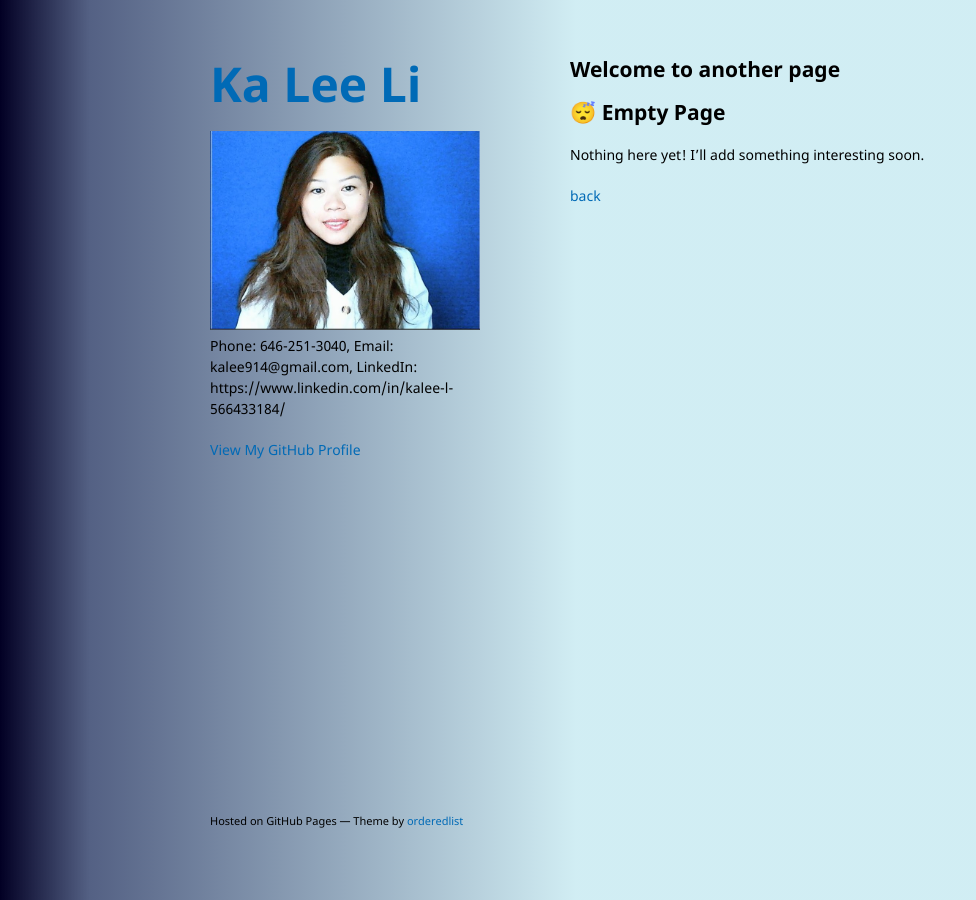
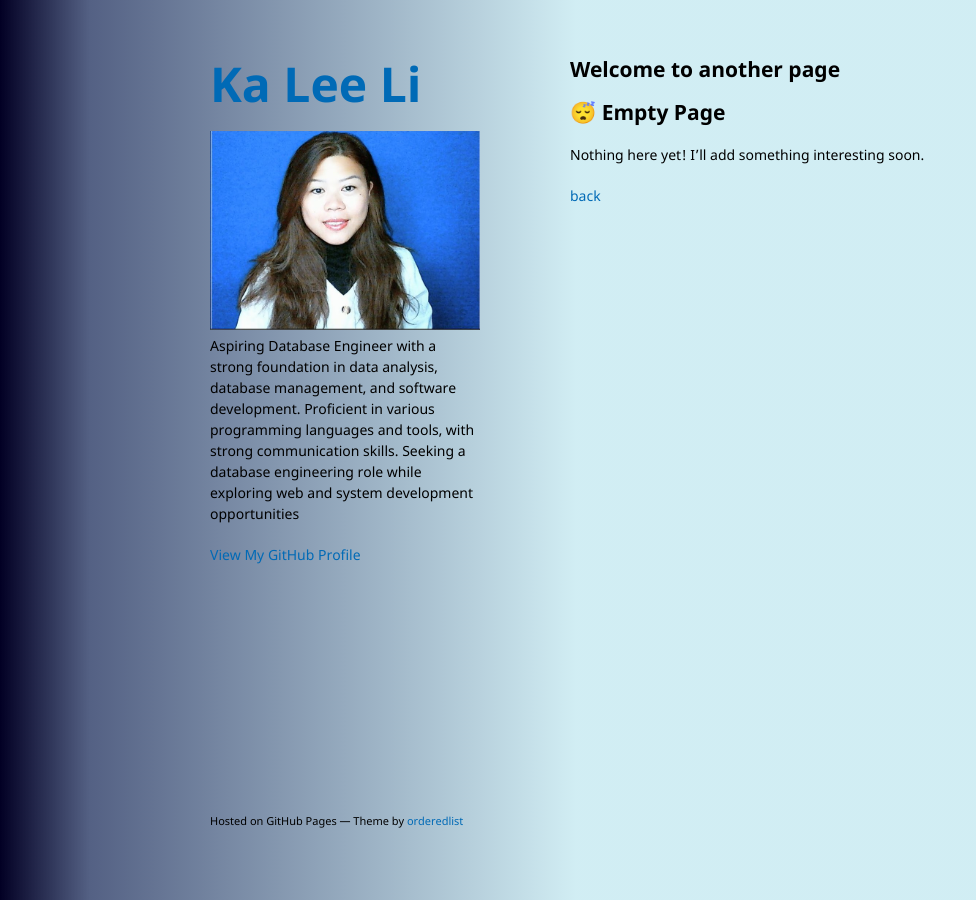
Before and after one commit to Kalee914/kalee914.github.io, a Jekyll site: the page built from another-page.md, in a window 1280 px wide. Shown: the whole page, without its empty margins (0-976 px from the left). Built offline with Jekyll 4.4.1, drawn with Linux system fonts in a browser that asks for light colours; our own code applies the rules of GitHub Pages for plain Markdown files.

Commit message:
update config.yml

```diff
--- a/_config.yml
+++ b/_config.yml
@@ -1,6 +1,5 @@
 title: "Ka Lee Li"
 logo: /assets/img/Kalee.png
-description: "Phone: 646-251-3040, Email: kalee914@gmail.com, LinkedIn: https://www.linkedin.com/in/kalee-l-566433184/"
-baseurl: "" # Leave blank
+description: "Aspiring Database Engineer with a strong foundation in data analysis, database management, and software development. Proficient in various programming languages and tools, with strong communication skills. Seeking a database engineering role while exploring web and system development opportunities"
 url: "https://kalee914.github.io"
 theme: jekyll-theme-minimal
```
